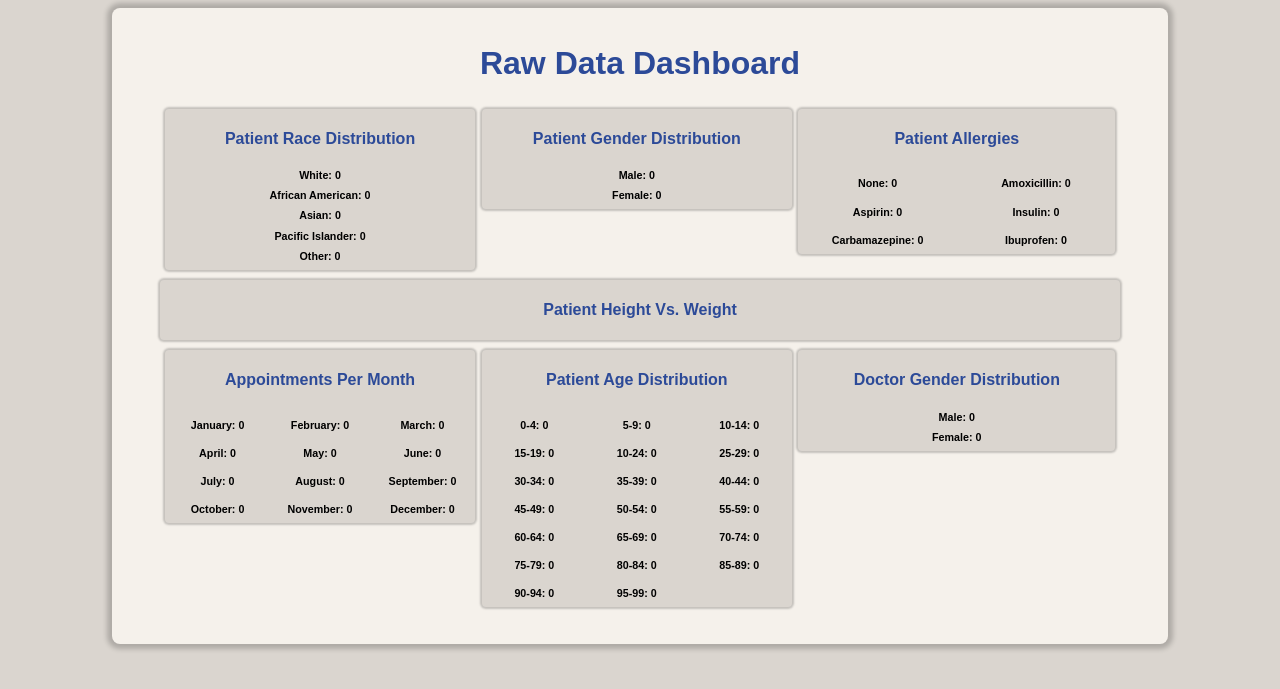
After one commit to cosc3380-t15/medical-db-t15, a PHP site: page /backend/raw_data_dashboard.php in a window 1280 px wide. The commit adds this page. Shown: the top 689 px of the page. Run offline with PHP 8.4, Linux system fonts and the light colour scheme; data that the repository does not hold is empty.

Commit message:
raw data

```diff
--- /dev/null
+++ b/backend/raw_data_dashboard.php
@@ -0,0 +1,176 @@
+<?php
+session_start();
+// if($_SESSION['loggedin'] != true  or $_SESSION['role'] != "OA") { header("Location: ..index/login.php"); }
+$dbhost = getenv("DBHOST");
+$dbuser = getenv("DBUSER");
+$dbpass = getenv("DBPASS");
+$dbname = getenv("DBNAME");
+
+$dbhost = "eyiece.mynetgear.com";
+ $dbuser = "root";
+ $dbpass = "93U#muq!fPzZ";
+ $dbname = "medical_db";
+
+$link = mysqli_connect($dbhost, $dbuser, $dbpass) or die("Unable to Connect to '$dbhost'");
+
+mysqli_select_db($link, $dbname) or die("Could not open the db '$dbname'");
+
+//patient gender distribution
+$pat_gender_male = mysqli_query($link,"SELECT COUNT(*) FROM patient WHERE pat_Gender = 'Male'");
+$pat_gender_female = mysqli_query($link,"SELECT COUNT(*) FROM patient WHERE pat_Gender = 'Female'");
+$row = mysqli_fetch_row($pat_gender_male);
+$pat_genders[0] = $row[0];
+$row = mysqli_fetch_row($pat_gender_female);
+$pat_genders[1] = $row[0];
+
+//doctor gender distribution
+$doc_gender_male = mysqli_query($link,"SELECT COUNT(*) FROM doctor WHERE doc_Gender = 'Male'");
+$doc_gender_female = mysqli_query($link,"SELECT COUNT(*) FROM doctor WHERE doc_Gender = 'Female'");
+$row = mysqli_fetch_row($doc_gender_male);
+$doc_genders[0] = $row[0];
+$row = mysqli_fetch_row($doc_gender_female);
+$doc_genders[1] = $row[0];
+
+//patient race Distribution
+$pat_race_0 = mysqli_query($link,"SELECT COUNT(*) FROM patient WHERE pat_Race = '100'");
+$pat_race_1 = mysqli_query($link,"SELECT COUNT(*) FROM patient WHERE pat_Race = '101'");
+$pat_race_2 = mysqli_query($link,"SELECT COUNT(*) FROM patient WHERE pat_Race = '102'");
+$pat_race_3 = mysqli_query($link,"SELECT COUNT(*) FROM patient WHERE pat_Race = '103'");
+$pat_race_4 = mysqli_query($link,"SELECT COUNT(*) FROM patient WHERE pat_Race = '104'");
+$row = mysqli_fetch_row($pat_race_0);
+$pat_races[0] = $row[0];
+$row = mysqli_fetch_row($pat_race_1);
+$pat_races[1] = $row[0];
+$row = mysqli_fetch_row($pat_race_2);
+$pat_races[2] = $row[0];
+$row = mysqli_fetch_row($pat_race_3);
+$pat_races[3] = $row[0];
+$row = mysqli_fetch_row($pat_race_4);
+$pat_races[4] = $row[0];
+
+//patient allergy distribution
+$pat_allergy_0 = mysqli_query($link,"SELECT COUNT(*) FROM patient WHERE pat_Allergy = '200'");
+$pat_allergy_1 = mysqli_query($link,"SELECT COUNT(*) FROM patient WHERE pat_Allergy = '201'");
+$pat_allergy_2 = mysqli_query($link,"SELECT COUNT(*) FROM patient WHERE pat_Allergy = '202'");
+$pat_allergy_3 = mysqli_query($link,"SELECT COUNT(*) FROM patient WHERE pat_Allergy = '203'");
+$pat_allergy_4 = mysqli_query($link,"SELECT COUNT(*) FROM patient WHERE pat_Allergy = '204'");
+$pat_allergy_5 = mysqli_query($link,"SELECT COUNT(*) FROM patient WHERE pat_Allergy = '205'");
+$row = mysqli_fetch_row($pat_allergy_0);
+$pat_algeries[0] = $row[0];
+$row = mysqli_fetch_row($pat_allergy_1);
+$pat_algeries[1] = $row[0];
+$row = mysqli_fetch_row($pat_allergy_2);
+$pat_algeries[2] = $row[0];
+$row = mysqli_fetch_row($pat_allergy_3);
+$pat_algeries[3] = $row[0];
+$row = mysqli_fetch_row($pat_allergy_4);
+$pat_algeries[4] = $row[0];
+$row = mysqli_fetch_row($pat_allergy_5);
+$pat_algeries[5] = $row[0];
+
+$pat_general_info = mysqli_query($link,"SELECT pat_First, pat_Last, pat_Height, pat_Weight, pat_DOB FROM patient");
+
+$today = date("Y-m-d");
+$pat_ages = array_fill(0, 20, 0);
+foreach($pat_general_info as $dob) {
+    $age = date_diff(date_create($dob['pat_DOB']), date_create($today))->format('%y');
+    $index = intdiv($age, 10) * 2;
+    if($age % 10 >= 5) { $index++; }
+    $pat_ages[$index]++;
+}
+$age_labels = ["0-4", "5-9", "10-14", "15-19", "10-24", "25-29", "30-34",
+"35-39", "40-44", "45-49", "50-54", "55-59","60-64", "65-69",
+"70-74", "75-79","80-84", "85-89","90-94", "95-99"];
+
+$appt_general_info = mysqli_query($link,"SELECT Appt_Date FROM appointment WHERE year(Appt_Date) = ".date("Y"));
+$appt_months = array_fill(0, 12, 0);
+foreach($appt_general_info as $appt_iterator) {
+    $month = date_create($appt_iterator['Appt_Date'])->format('m') - 1;
+    $appt_months[$month]++;
+}
+$month_labels = ['January', 'February', 'March', 'April', 'May',
+'June', 'July', 'August','September', 'October', 'November', 'December'];
+?>
+<!DOCTYPE html>
+<html>
+
+<head>
+    <link rel="stylesheet" href="/index/styles/dashboard.css">
+    <script src="https://cdn.jsdelivr.net/npm/chart.js"></script>
+    <script src="https://code.jquery.com/jquery-3.3.1.js"></script>
+</head>
+
+<body>
+    <div class="container">
+        <h1>Raw Data Dashboard</h1>
+        <div class="card_container col-third">
+            <div class="card third">
+                <h4 class="label">Patient Race Distribution</h4>
+                <?php echo "<h6>White: ".$pat_races[0]."</h6>
+                <h6>African American: ".$pat_races[1]."</h6>
+                <h6>Asian: ".$pat_races[2]."</h6>
+                <h6>Pacific Islander: ".$pat_races[3]."</h6>
+                <h6>Other: ".$pat_races[4]."</h6>";?>
+            </div>
+            <div class="card third">
+                <h4 class="label">Patient Gender Distribution</h4>
+                <?php echo "<h6>Male: ".$pat_genders[0]."</h6>
+                <h6>Female: ".$pat_genders[1]."</h6>";?>
+            </div>
+            <div class="card third">
+            <h4 class="label">Patient Allergies</h4>
+                <div class="card_container">
+                    <?php echo "<h6>None: ".$pat_algeries[0]."</h6>
+                    <h6>Amoxicillin: ".$pat_algeries[1]."</h6>
+                    <h6>Aspirin: ".$pat_algeries[2]."</h6>
+                    <h6>Insulin: ".$pat_algeries[3]."</h6>
+                    <h6>Carbamazepine: ".$pat_algeries[4]."</h6>
+                    <h6>Ibuprofen: ".$pat_algeries[5]."</h6>";?>
+                </div>
+            </div>
+        </div>
+        <div class="card_container full">
+            <div class="card">
+                <h4 class="label">Patient Height Vs. Weight</h4>
+                <div class="card_container col-four">
+                    <?php
+                    foreach($pat_general_info as $x) {
+                        echo "<h6>".$x['pat_First']." ".$x['pat_Last'].": ".$x['pat_Weight']."cm, ".$x['pat_Height']."kg </h6>";
+                    }
+                    ?>
+                </div>
+            </div>
+
+        </div>
+        <div class="card_container col-third">
+            <div class="card third">
+                <h4 class="label">Appointments Per Month</h4>
+                <div class="card_container col-third">
+                <?php
+                        for($i = 0; $i<count($appt_months); $i++) {
+                            echo "<h6>".$month_labels[$i].": ".$appt_months[$i]." </h6>";
+                        }
+                    ?>
+                </div>
+            </div>
+            <div class="card third">
+                <h4 class="label">Patient Age Distribution</h4>
+                <div class="card_container col-third">
+                    <?php
+                        for($i = 0; $i<count($pat_ages); $i++) {
+                            echo "<h6>".$age_labels[$i].": ".$pat_ages[$i]." </h6>";
+                        }
+                    ?>
+                </div>
+            </div>
+            <div class="card third">
+            <h4 class="label">Doctor Gender Distribution</h4>
+                <?php echo "<h6>Male: ".$doc_genders[0]."</h6>
+                <h6>Female: ".$doc_genders[1]."</h6>";?>
+
+            </div>
+        </div>
+    </div>
+</body>
+
+</html>
--- a/index/OA_profile.php
+++ b/index/OA_profile.php
@@ -58,6 +58,7 @@
         </a>
         <div class="profile-submenu">
             <a href ="#" class="profile-submenu-item" onclick="load_html('../backend/data_dashboard.php')">Data Dashboard</a>
+            <a href ="#" class="profile-submenu-item" onclick="load_html('../backend/raw_data_dashboard.php')">Raw Data</a>
             <a href ="#" class="profile-submenu-item" onclick="load_html('OA_card.php')">View Profile</a>
             <a href ="#" class="profile-submenu-item" onclick="load_html()">Edit Profile</a>
         </div>
--- a/index/styles/dashboard.css
+++ b/index/styles/dashboard.css
@@ -53,6 +53,8 @@ body {
 }
 .full { grid-template-columns: repeat(auto-fill, 100%); }
 .col-third { grid-template-columns: repeat(auto-fill, 33%); }
+.col-four { grid-template-columns: repeat(auto-fill, 25%); }
+.col-four h6{ margin: .25em; }
 .card {
   position: relative;
   float: left;
@@ -83,3 +85,5 @@ body {
   min-width: 32%;
 }
 .third:last-of-type { margin-right: 0; }
+.third h6{margin:.75em;}
+.col-third h6{margin:.75em;}
```
